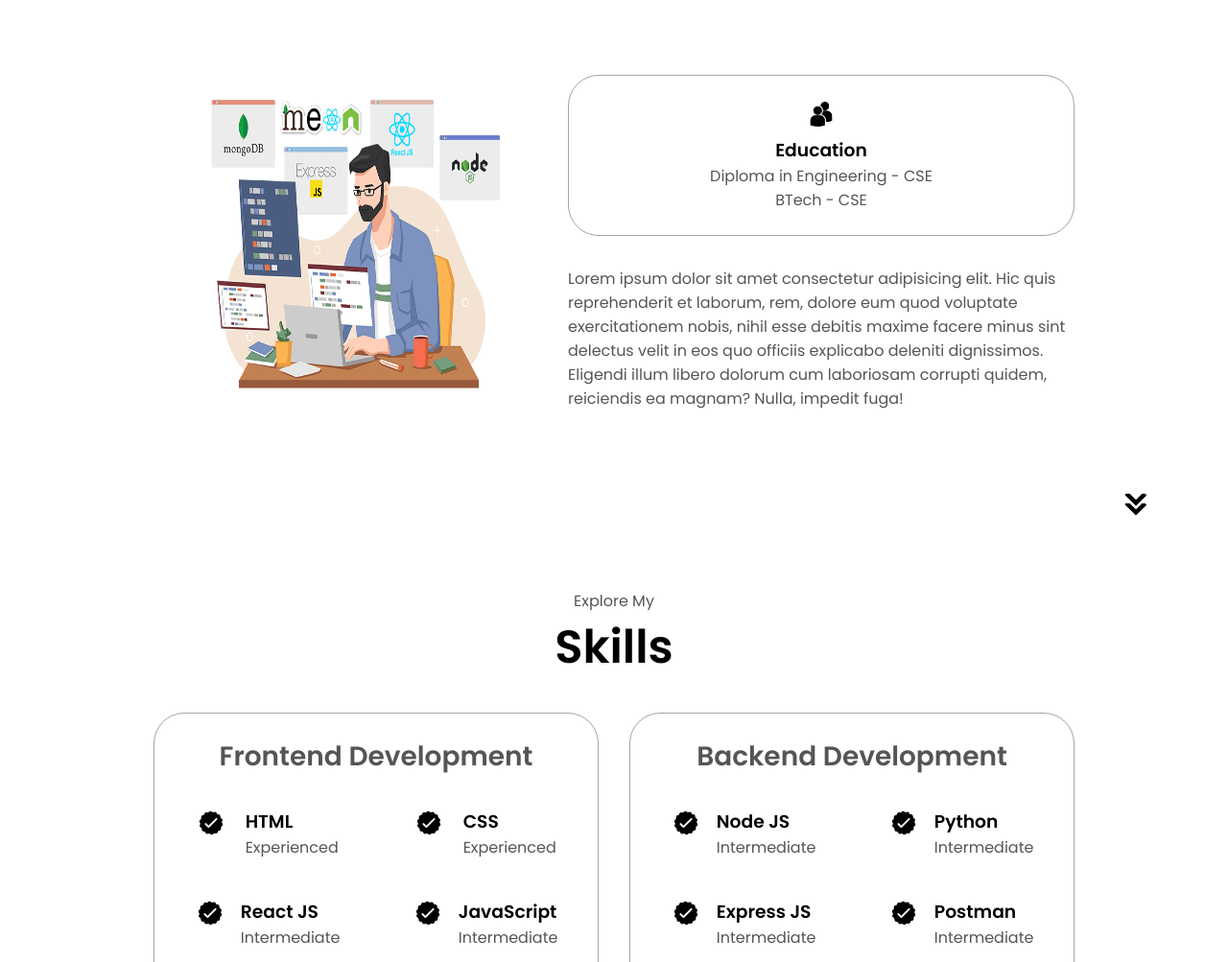
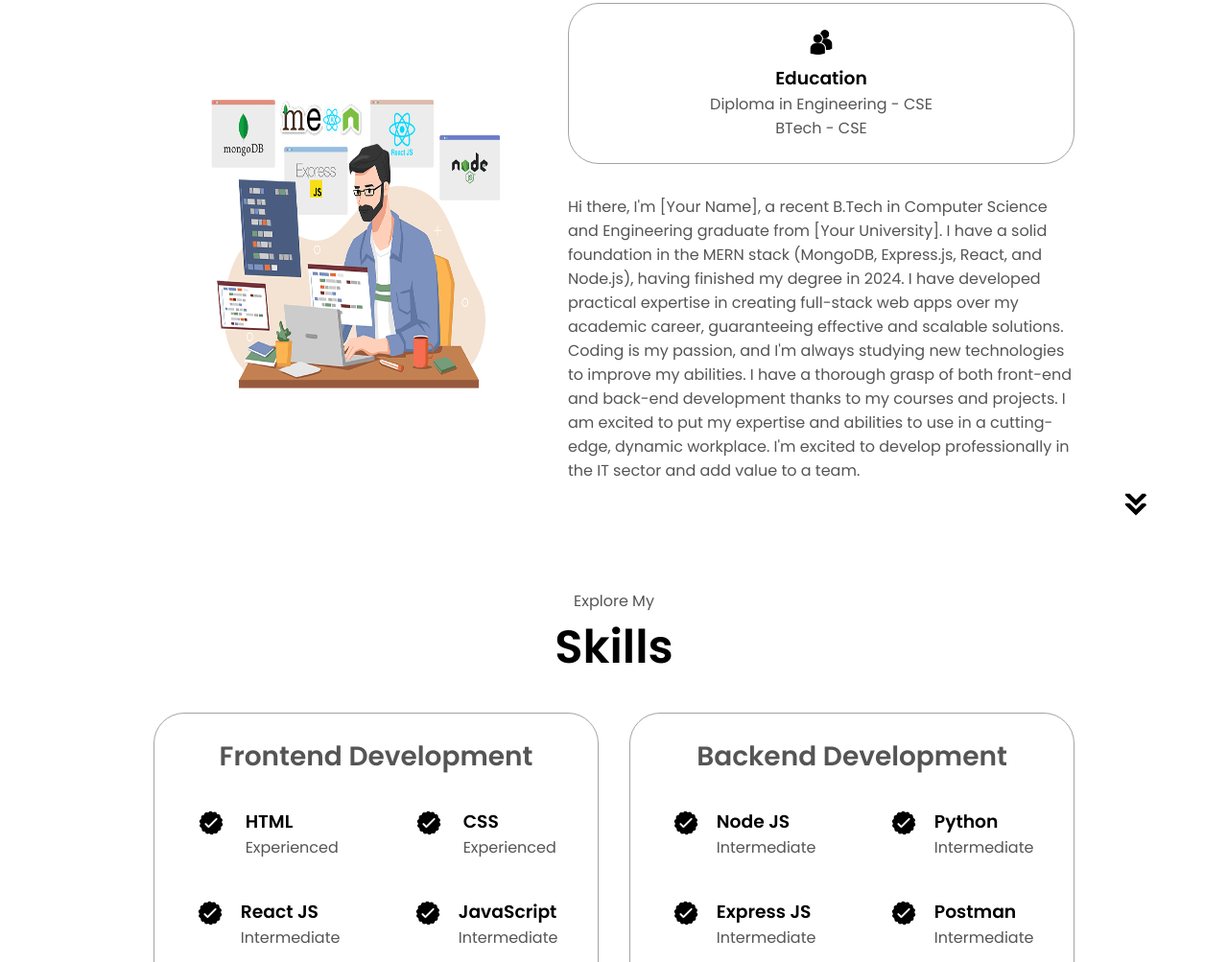
Before and after one commit to shekharr022/Portfolio, a plain HTML site: page index.html in a window 1280 px wide. Shown: the part 1082-2085 px from the top of the page at 96% size. Drawn offline with Linux system fonts and the light colour scheme.

Commit message:
content updated

```diff
--- a/index.html
+++ b/index.html
@@ -104,12 +104,18 @@
           </div>
           <div class="text-container">
             <p>
-              Lorem ipsum dolor sit amet consectetur adipisicing elit. Hic quis
-              reprehenderit et laborum, rem, dolore eum quod voluptate
-              exercitationem nobis, nihil esse debitis maxime facere minus sint
-              delectus velit in eos quo officiis explicabo deleniti dignissimos.
-              Eligendi illum libero dolorum cum laboriosam corrupti quidem,
-              reiciendis ea magnam? Nulla, impedit fuga!
+              Hi there, I'm [Your Name], a recent B.Tech in Computer Science and
+              Engineering graduate from [Your University]. I have a solid
+              foundation in the MERN stack (MongoDB, Express.js, React, and
+              Node.js), having finished my degree in 2024. I have developed
+              practical expertise in creating full-stack web apps over my
+              academic career, guaranteeing effective and scalable solutions.
+              Coding is my passion, and I'm always studying new technologies to
+              improve my abilities. I have a thorough grasp of both front-end
+              and back-end development thanks to my courses and projects. I am
+              excited to put my expertise and abilities to use in a
+              cutting-edge, dynamic workplace. I'm excited to develop
+              professionally in the IT sector and add value to a team.
             </p>
           </div>
         </div>
```
